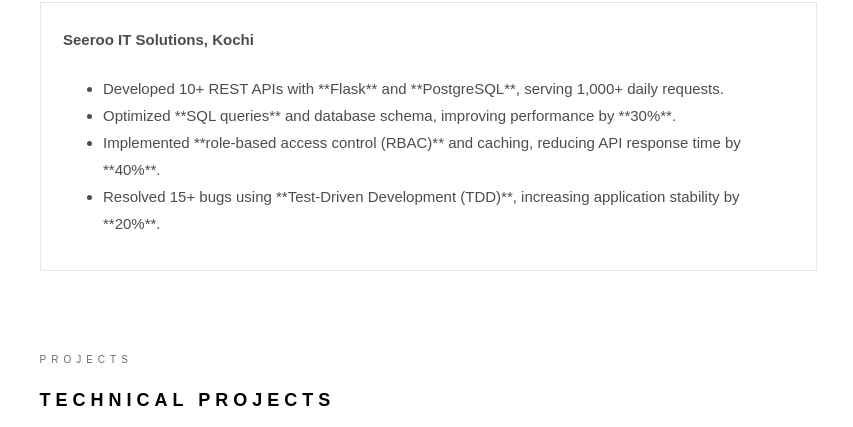
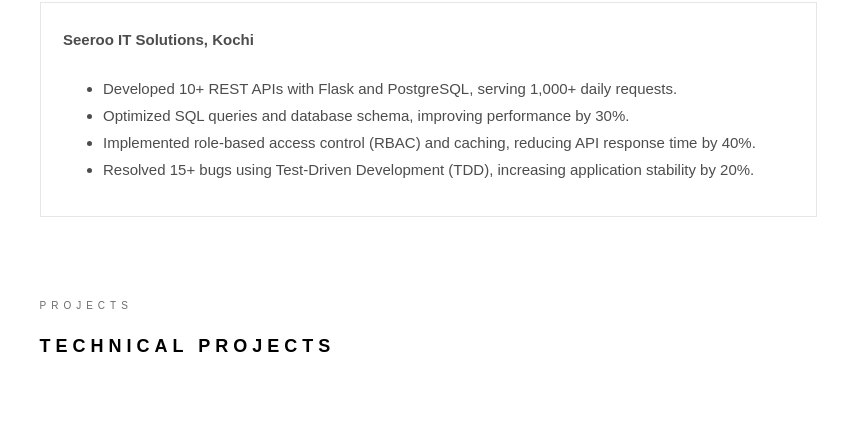
Before and after one commit to Harsha-k04/Portfolio, a plain HTML site: page index.html in a window 1280 px wide. Shown: the part 2090-2517 px from the top of the page, without its empty margins (362-1215 px from the left). Drawn offline with Linux system fonts and the light colour scheme; a web font is replaced by a local one.

Commit message:
Update index.html

```diff
--- a/index.html
+++ b/index.html
@@ -321,10 +321,10 @@
 												<div class="panel-body">
 													<p><strong>Seeroo IT Solutions, Kochi</strong></p>
 													<ul>
-														<li>Developed 10+ REST APIs with **Flask** and **PostgreSQL**, serving 1,000+ daily requests.</li>
-														<li>Optimized **SQL queries** and database schema, improving performance by **30%**.</li>
-														<li>Implemented **role-based access control (RBAC)** and caching, reducing API response time by **40%**.</li>
-														<li>Resolved 15+ bugs using **Test-Driven Development (TDD)**, increasing application stability by **20%**.</li>
+														<li>Developed 10+ REST APIs with Flask and PostgreSQL, serving 1,000+ daily requests.</li>
+														<li>Optimized SQL queries and database schema, improving performance by 30%.</li>
+														<li>Implemented role-based access control (RBAC) and caching, reducing API response time by 40%.</li>
+														<li>Resolved 15+ bugs using Test-Driven Development (TDD), increasing application stability by 20%.</li>
 													</ul>
 												</div>
 											</div>
```
